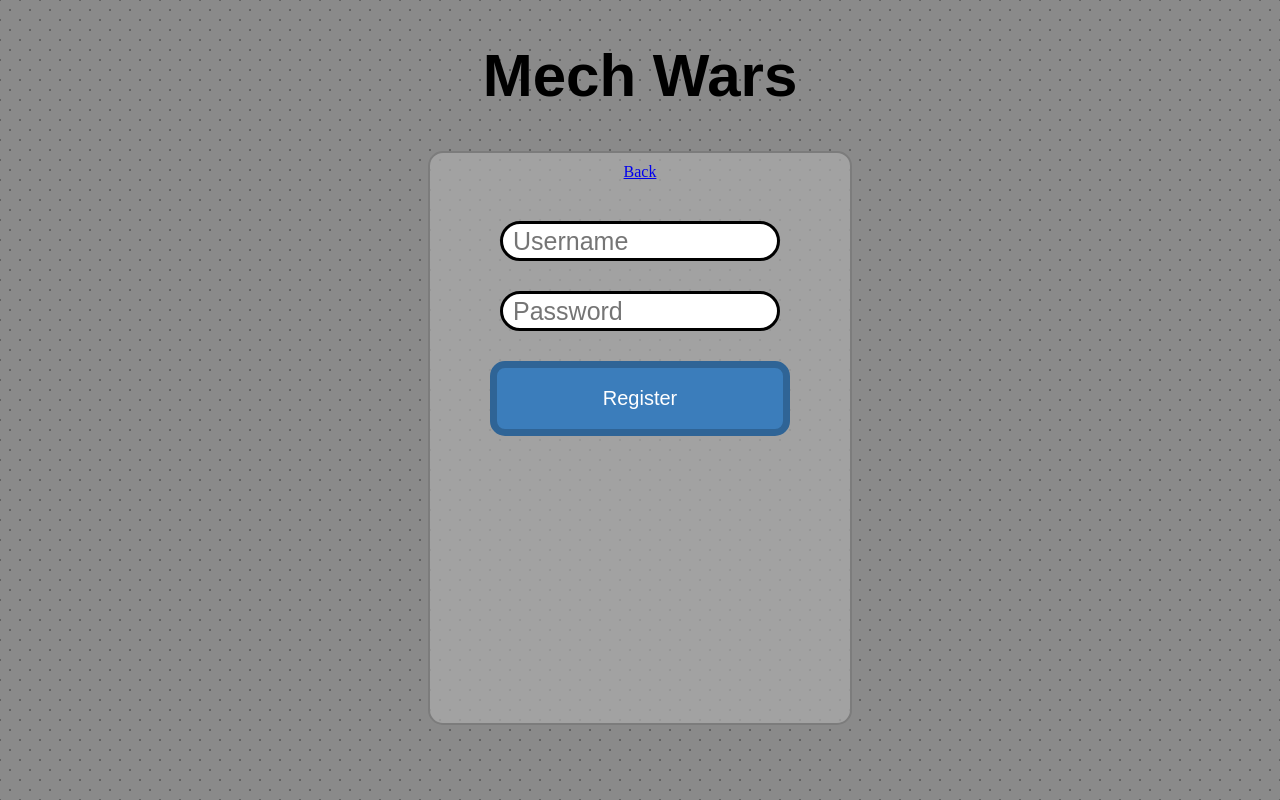
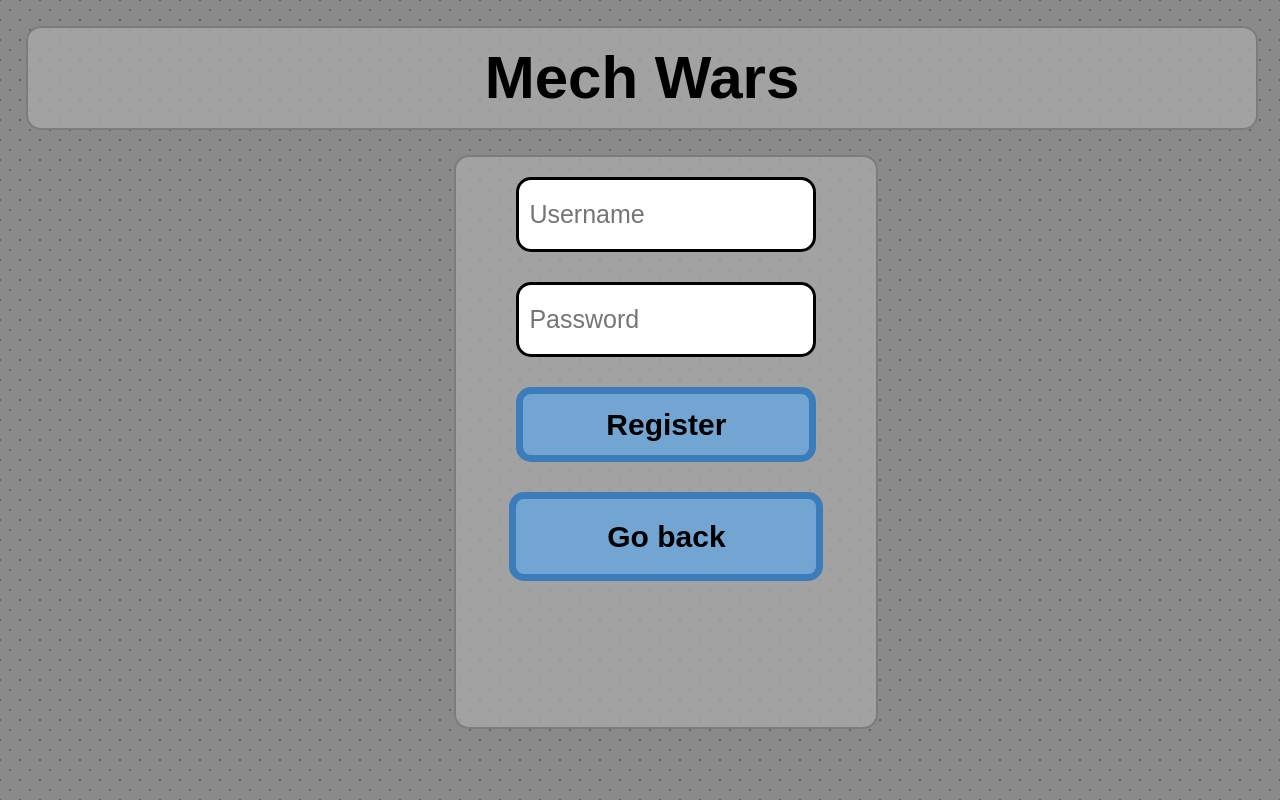
Before and after one commit to PolishCowPog/Aarsopgave_vg2, a Flask app: page /register in a window 1280 px wide. Run offline with Flask 3, Linux system fonts and the light colour scheme.

Commit message:
fixed some uu for the main menu, login and register page

```diff
--- a/Game/static/css/styles.css
+++ b/Game/static/css/styles.css
@@ -33,6 +33,9 @@ body{
     justify-content: center;
     align-items: center;
     display: flex;
+    background-color: #adadadb4;
+    border: #7c7c7c 2px solid;
+    border-radius: 15px;
 }
 
 
@@ -44,9 +47,11 @@ body{
     background-color: #adadadb4;
     color: white;
     padding: 10px;
-    justify-self: center;
+    position: absolute;
+    margin-left: 35.5%;
     border-radius: 15px;
     border: #7c7c7c 2px solid;
+
 
     display: flex;
     flex-direction: column;
@@ -54,19 +59,42 @@ body{
     gap: 30px;
 }
 
+.main_menu a{
+    width: 300px;
+    height: 75px;
+    background-color: #73A5D3;
+    border: #3b7dbb 7px solid;
+    border-radius: 15px;
+    color: #000;
+    font-size: 30px;
+    font-weight: bold;
+    cursor: pointer;
+    transition: 0.3s;
+    text-decoration: none;
+    display: flex;
+    justify-content: center;
+    align-items: center;
+    font-family: Arial, Helvetica, sans-serif;
+}
 .main_menu button{
     width: 300px;
     height: 75px;
-    background-color: #3b7dbb;
-    border: #2f6496 7px solid;
+    background-color: #73A5D3;
+    border: #3b7dbb 7px solid;
     border-radius: 15px;
-    color: white;
-    font-size: 20px;
+    color: #000;
+    font-size: 30px;
+    font-weight: bold;
     cursor: pointer;
     transition: 0.3s;
+    text-decoration: none;
+    display: flex;
+    justify-content: center;
+    align-items: center;
+    font-family: Arial, Helvetica, sans-serif;
 }
 
-.main_menu button:hover{
+.main_menu a:hover{
     background-color: #499deb;
     border: #3d83c5 7px solid;
 }
@@ -124,10 +152,10 @@ body{
     gap: 30px;
 }
 .login_register input{
-    width: 70%;
-    height: 40px;
+    width: 300px;
+    height: 75px;
     font-size: 25px;
-    border-radius: 25px;
+    border-radius: 15px;
     padding: 10px;
     border: solid 3px #000;
 }
--- a/Game/templates/login.html
+++ b/Game/templates/login.html
@@ -9,11 +9,11 @@
 </div>
 
 <div class="main_menu">
-    <a href="/">Back</a>
     <form class="login_register" method="POST">
-        <input type="text" name="username" id="username" placeholder="Username">
-        <input type="password" name="password" id="password" placeholder="password">
+        <input type="text" name="username" id="username" placeholder="Username" maxlength="255">
+        <input type="password" name="password" id="password" placeholder="password" maxlength="255">
         <button type="submit">Login</button>
+        <a href="/">Go back</a>
     </form>
 </div>
 
--- a/Game/templates/register.html
+++ b/Game/templates/register.html
@@ -9,11 +9,11 @@
 </div>
 
 <div class="main_menu">
-    <a href="/">Back</a>
     <form class="login_register" method="POST" action="/submit">
-        <input type="text" name="username" id="username" placeholder="Username">
-        <input type="password" name="password" id="password" placeholder="Password">
+        <input type="text" name="username" id="username" placeholder="Username" maxlength="255">
+        <input type="password" name="password" id="password" placeholder="Password" maxlength="255">
         <button type="submit">Register</button>
+        <a href="/">Go back</a>
     </form>
 </div>
 
```
Also changed, not shown: Game/templates/battle.html (+4 -5 lines), Game/templates/index.html (+3 -9 lines).
